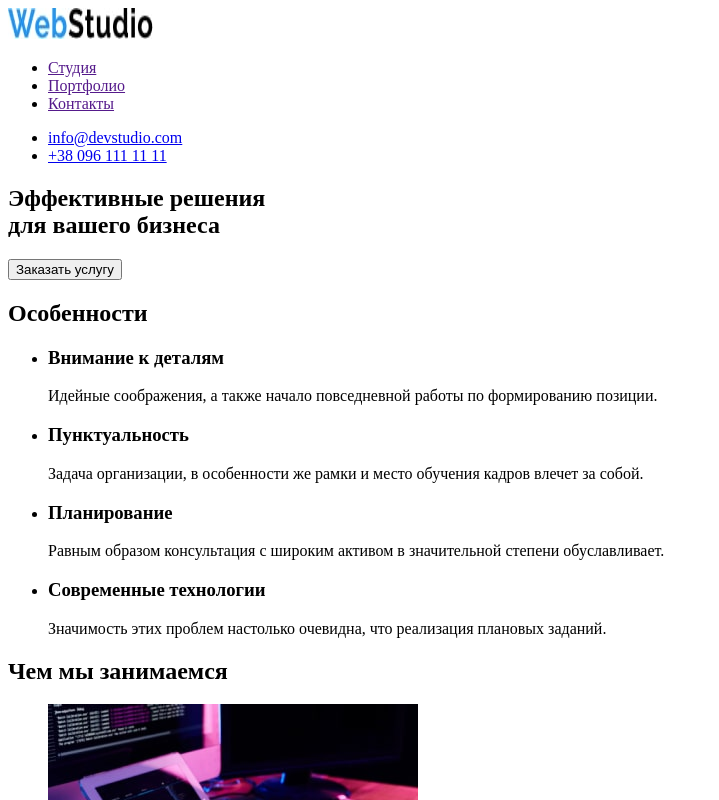
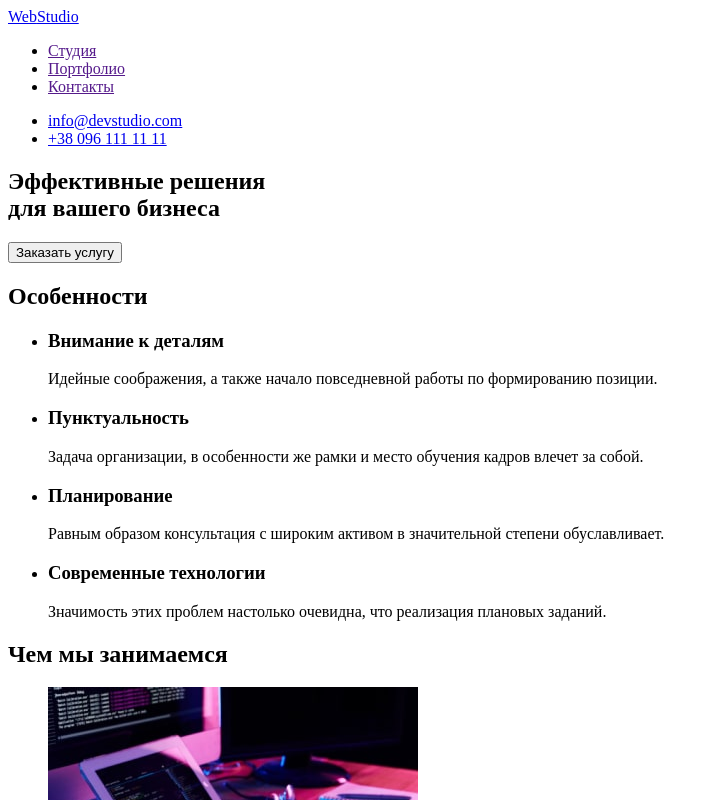
Before and after one commit to YuriiLeo/goit-markup-hw-01, a plain HTML site: page index.html in a window 1280 px wide. Shown: the top 800 px of the page, without its empty margins (0-719 px from the left). Drawn offline with Linux system fonts and the light colour scheme.

Commit message:
Update index.html
изменил основной язык, заменил лого на текст

```diff
--- a/index.html
+++ b/index.html
@@ -1,5 +1,5 @@
 <!DOCTYPE html>
-<html lang="en">
+<html lang="ru">
 <head>
   <meta charset="UTF-8">
   <meta http-equiv="X-UA-Compatible" content="IE=edge">
@@ -10,9 +10,7 @@
   <!-- Шапка профиля -->
   <header>
    <nav>
-      <a href="/">
-        <img src="./imges/logo.jpg" alt="photo" width="145" height="31">
-      </a>
+      <a href="/" lang="en"> <span>Web</span>Studio</a>
       <ul>
         <li><a href="">Студия</a></li>
         <li><a href="">Портфолио</a></li>
@@ -101,7 +99,7 @@
   <!-- Подвал -->
   <footer>
      <a href="/">
-        <img src="./imges/logo.jpg" alt="photo" width="145" height="31">
+        <a href="/" lang="en"> <span>Web</span>Studio</a>
      </a>
     <address>
         <ul>
```
